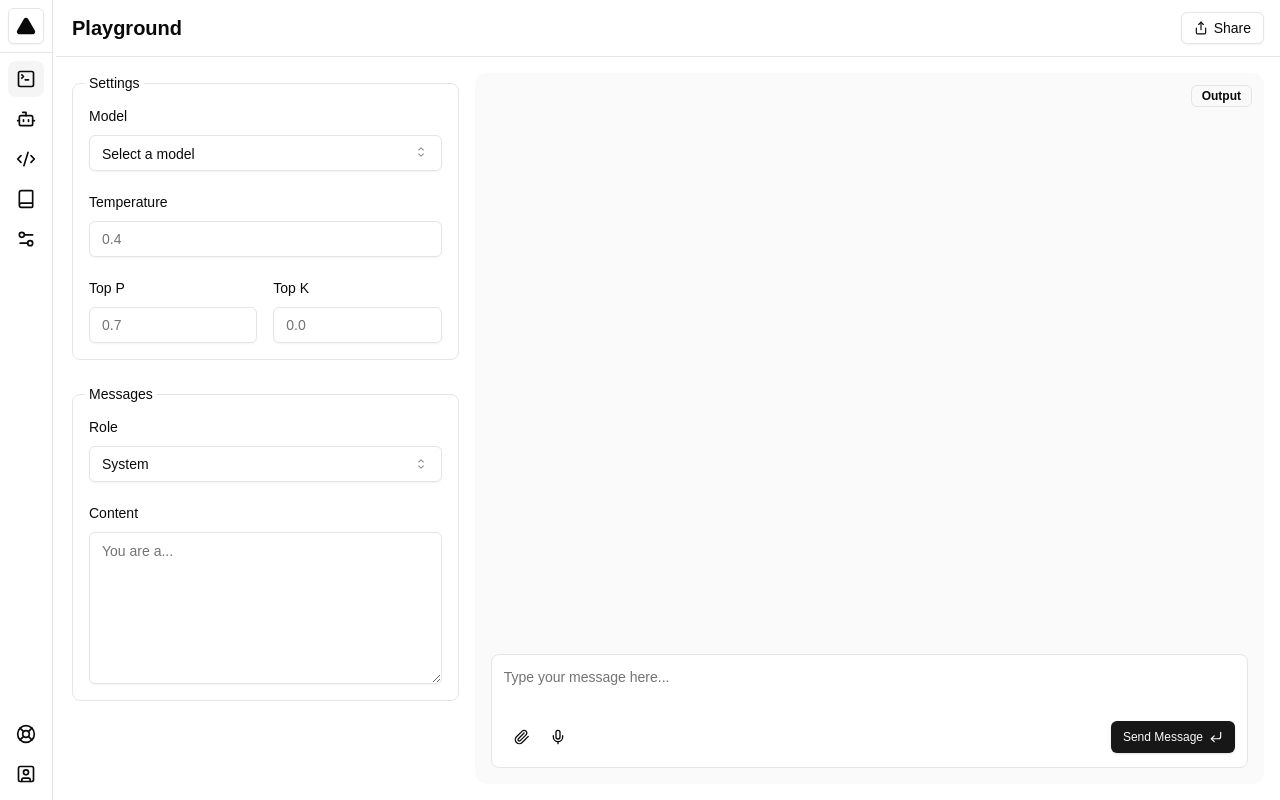
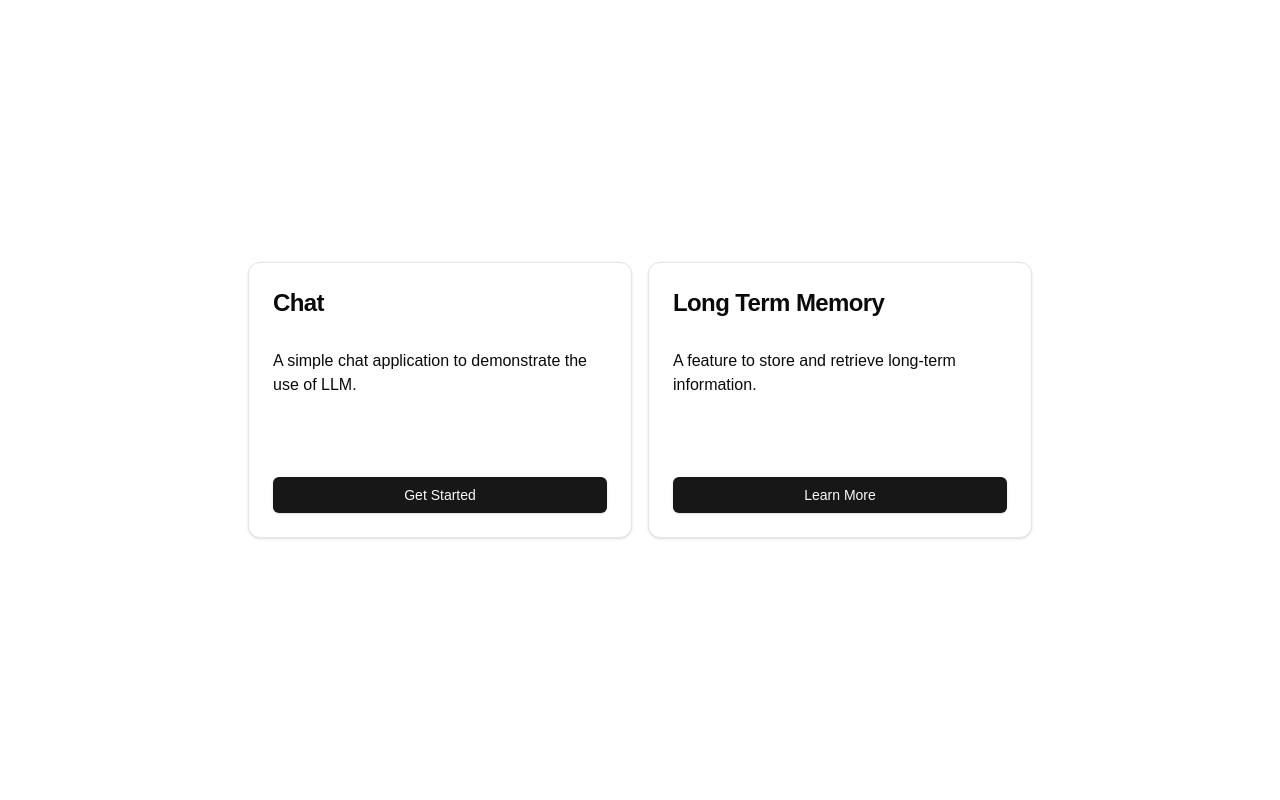
Before and after one commit to nnance/definitive-ai-playground, a Next.js app: page / in a window 1280 px wide. Built offline with nearby package versions, Linux system fonts and the light colour scheme.

Commit message:
make home a menu and added chat page

```diff
--- a/components/llm-playground.tsx
+++ b/app/chat/page.tsx
@@ -1,4 +1,4 @@
-'use client'
+"use client";
 
 import {
   Bird,
@@ -17,10 +17,10 @@ import {
   SquareUser,
   Triangle,
   Turtle,
-} from "lucide-react"
+} from "lucide-react";
 
-import { Badge } from "@/components/ui/badge"
-import { Button } from "@/components/ui/button"
+import { Badge } from "@/components/ui/badge";
+import { Button } from "@/components/ui/button";
 import {
   Drawer,
   DrawerContent,
@@ -28,27 +28,24 @@ import {
   DrawerHeader,
   DrawerTitle,
   DrawerTrigger,
-} from "@/components/ui/drawer"
-import { Input } from "@/components/ui/input"
-import { Label } from "@/components/ui/label"
+} from "@/components/ui/drawer";
+import { Input } from "@/components/ui/input";
+import { Label } from "@/components/ui/label";
 import {
   Select,
   SelectContent,
   SelectItem,
   SelectTrigger,
   SelectValue,
-} from "@/components/ui/select"
-import { Textarea } from "@/components/ui/textarea"
+} from "@/components/ui/select";
+import { Textarea } from "@/components/ui/textarea";
 import {
   Tooltip,
   TooltipContent,
   TooltipTrigger,
-} from "@/components/ui/tooltip"
+} from "@/components/ui/tooltip";
 
-export const description =
-  "An AI playground with a sidebar navigation and a main content area. The playground has a header with a settings drawer and a share button. The sidebar has navigation links and a user menu. The main content area shows a form to configure the model and messages."
-
-export function Dashboard() {
+export default function Dashboard() {
   return (
     <div className="grid h-screen w-full pl-[56px]">
       <aside className="inset-y fixed  left-0 z-20 flex h-full flex-col border-r">
@@ -300,7 +297,8 @@ export function Dashboard() {
         </header>
         <main className="grid flex-1 gap-4 overflow-auto p-4 md:grid-cols-2 lg:grid-cols-3">
           <div
-            className="relative hidden flex-col items-start gap-8 md:flex" x-chunk="dashboard-03-chunk-0"
+            className="relative hidden flex-col items-start gap-8 md:flex"
+            x-chunk="dashboard-03-chunk-0"
           >
             <form className="grid w-full items-start gap-6">
               <fieldset className="grid gap-6 rounded-lg border p-4">
@@ -417,7 +415,8 @@ export function Dashboard() {
             </Badge>
             <div className="flex-1" />
             <form
-              className="relative overflow-hidden rounded-lg border bg-background focus-within:ring-1 focus-within:ring-ring" x-chunk="dashboard-03-chunk-1"
+              className="relative overflow-hidden rounded-lg border bg-background focus-within:ring-1 focus-within:ring-ring"
+              x-chunk="dashboard-03-chunk-1"
             >
               <Label htmlFor="message" className="sr-only">
                 Message
@@ -456,5 +455,5 @@ export function Dashboard() {
         </main>
       </div>
     </div>
-  )
+  );
 }
--- a/app/layout.tsx
+++ b/app/layout.tsx
@@ -1,6 +1,7 @@
 import type { Metadata } from "next";
 import localFont from "next/font/local";
 import "./globals.css";
+import { TooltipProvider } from "@/components/ui/tooltip";
 
 const geistSans = localFont({
   src: "./fonts/GeistVF.woff",
@@ -28,7 +29,7 @@ export default function RootLayout({
       <body
         className={`${geistSans.variable} ${geistMono.variable} antialiased`}
       >
-        {children}
+        <TooltipProvider>{children}</TooltipProvider>
       </body>
     </html>
   );
--- a/app/page.tsx
+++ b/app/page.tsx
@@ -1,10 +1,48 @@
-import { Dashboard } from "@/components/llm-playground";
-import { TooltipProvider } from "@radix-ui/react-tooltip";
+"use client";
 
-export default function Page() {
+import { useRouter } from "next/navigation";
+import { Button } from "@/components/ui/button";
+import {
+  Card,
+  CardContent,
+  CardDescription,
+  CardFooter,
+  CardHeader,
+  CardTitle,
+} from "@/components/ui/card";
+
+export default function Home() {
+  const router = useRouter();
   return (
-    <TooltipProvider>
-      <Dashboard />
-    </TooltipProvider>
+    <div className="flex items-center justify-center min-h-screen">
+      <div className="flex space-x-4">
+        <Card className="w-full max-w-sm">
+          <CardHeader>
+            <CardTitle className="text-2xl">Chat</CardTitle>
+            <CardDescription></CardDescription>
+          </CardHeader>
+          <CardContent className="grid gap-4 h-32">
+            A simple chat application to demonstrate the use of LLM.
+          </CardContent>
+          <CardFooter>
+            <Button className="w-full" onClick={() => router.push("/chat")}>
+              Get Started
+            </Button>
+          </CardFooter>
+        </Card>
+        <Card className="w-full max-w-sm">
+          <CardHeader>
+            <CardTitle className="text-2xl">Long Term Memory</CardTitle>
+            <CardDescription></CardDescription>
+          </CardHeader>
+          <CardContent className="grid gap-4 h-32">
+            A feature to store and retrieve long-term information.
+          </CardContent>
+          <CardFooter>
+            <Button className="w-full">Learn More</Button>
+          </CardFooter>
+        </Card>
+      </div>
+    </div>
   );
 }
--- /dev/null
+++ b/components/ui/card.tsx
@@ -0,0 +1,76 @@
+import * as React from "react"
+
+import { cn } from "@/lib/utils"
+
+const Card = React.forwardRef<
+  HTMLDivElement,
+  React.HTMLAttributes<HTMLDivElement>
+>(({ className, ...props }, ref) => (
+  <div
+    ref={ref}
+    className={cn(
+      "rounded-xl border bg-card text-card-foreground shadow",
+      className
+    )}
+    {...props}
+  />
+))
+Card.displayName = "Card"
+
+const CardHeader = React.forwardRef<
+  HTMLDivElement,
+  React.HTMLAttributes<HTMLDivElement>
+>(({ className, ...props }, ref) => (
+  <div
+    ref={ref}
+    className={cn("flex flex-col space-y-1.5 p-6", className)}
+    {...props}
+  />
+))
+CardHeader.displayName = "CardHeader"
+
+const CardTitle = React.forwardRef<
+  HTMLParagraphElement,
+  React.HTMLAttributes<HTMLHeadingElement>
+>(({ className, ...props }, ref) => (
+  <h3
+    ref={ref}
+    className={cn("font-semibold leading-none tracking-tight", className)}
+    {...props}
+  />
+))
+CardTitle.displayName = "CardTitle"
+
+const CardDescription = React.forwardRef<
+  HTMLParagraphElement,
+  React.HTMLAttributes<HTMLParagraphElement>
+>(({ className, ...props }, ref) => (
+  <p
+    ref={ref}
+    className={cn("text-sm text-muted-foreground", className)}
+    {...props}
+  />
+))
+CardDescription.displayName = "CardDescription"
+
+const CardContent = React.forwardRef<
+  HTMLDivElement,
+  React.HTMLAttributes<HTMLDivElement>
+>(({ className, ...props }, ref) => (
+  <div ref={ref} className={cn("p-6 pt-0", className)} {...props} />
+))
+CardContent.displayName = "CardContent"
+
+const CardFooter = React.forwardRef<
+  HTMLDivElement,
+  React.HTMLAttributes<HTMLDivElement>
+>(({ className, ...props }, ref) => (
+  <div
+    ref={ref}
+    className={cn("flex items-center p-6 pt-0", className)}
+    {...props}
+  />
+))
+CardFooter.displayName = "CardFooter"
+
+export { Card, CardHeader, CardFooter, CardTitle, CardDescription, CardContent }
```
